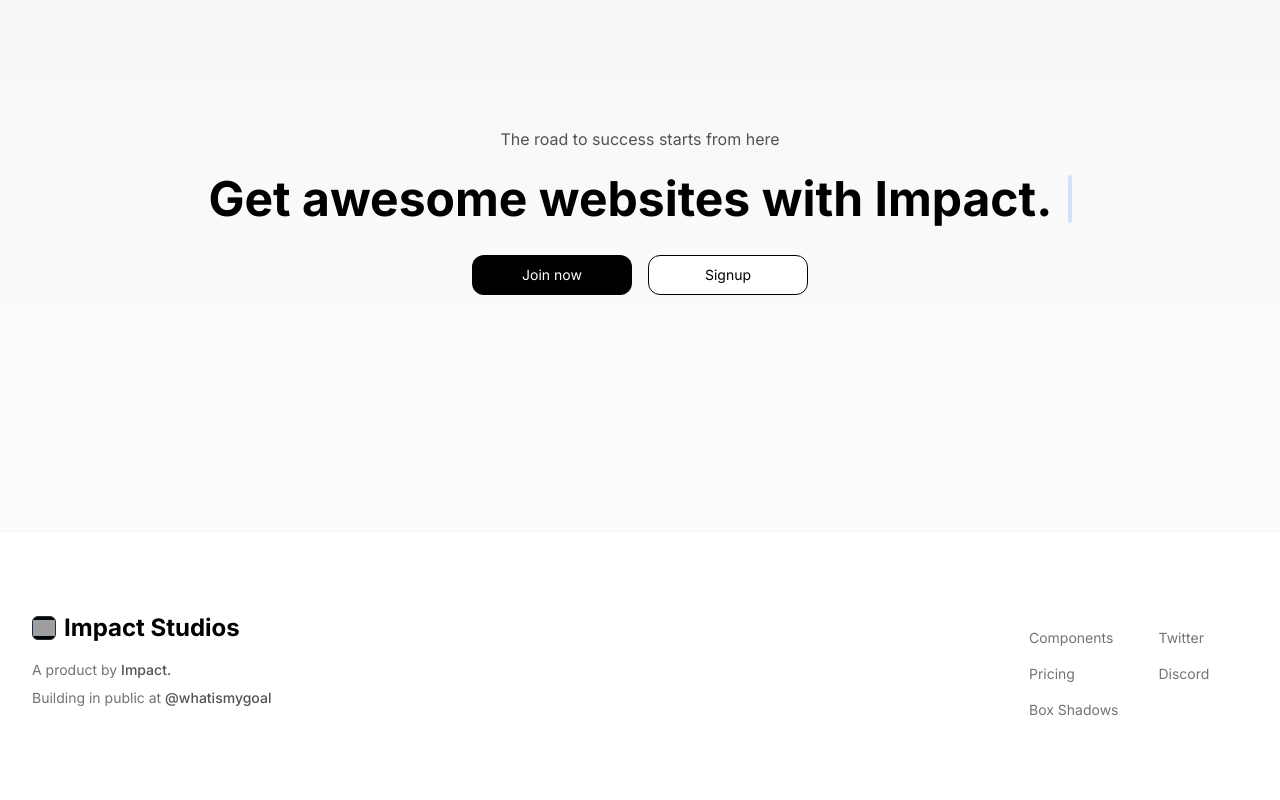
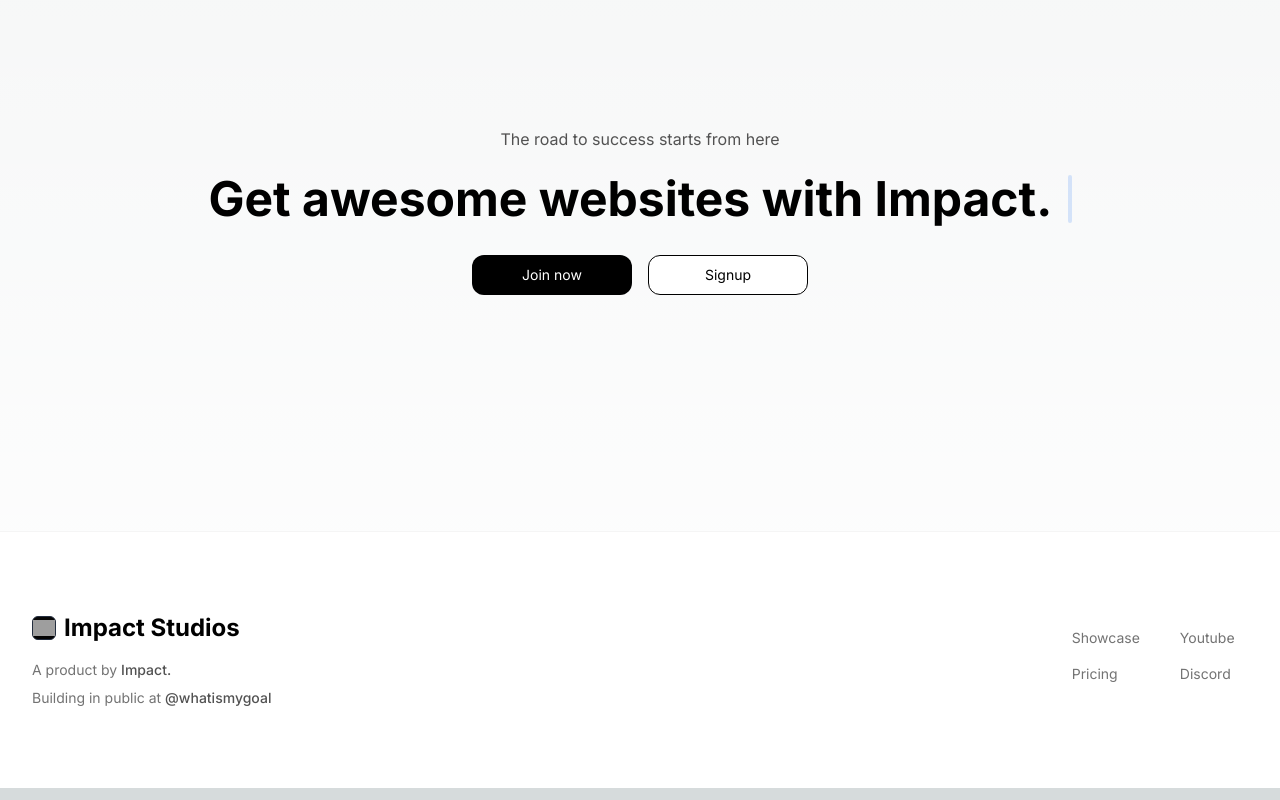
Before and after one commit to InfiniteDevs/impact, a Next.js app: page / in a window 1280 px wide. Shown: the part 3149-3949 px from the top of the page. Built offline with nearby package versions, Linux system fonts and the light colour scheme; grey boxes are pictures that could not be loaded.

Commit message:
Update footer.tsx

```diff
--- a/components/footer.tsx
+++ b/components/footer.tsx
@@ -35,6 +35,7 @@ export default function Footer() {
           <div>
             A product by{" "}
             <a
+              href="/"
               target="__blank"
               className="dark:text-sky-500 text-neutral-600 font-medium"
             >
@@ -56,9 +57,9 @@ export default function Footer() {
           <div className="flex justify-center space-y-4 flex-col mt-4">
             <a
               className="transition-colors hover:text-foreground/80 text-foreground/60"
-              href="/components"
+              href="/showcase"
             >
-              Components
+              Showcase
             </a>
             <a
               className="transition-colors hover:text-foreground/80 text-foreground/60"
@@ -66,25 +67,19 @@ export default function Footer() {
             >
               Pricing
             </a>
-            <a
-              className="transition-colors hover:text-foreground/80 text-foreground/60"
-              href="/tools/box-shadows"
-            >
-              Box Shadows
-            </a>
           </div>
           <div className="flex justify-center space-y-4 flex-col mt-4">
             <a
               target="__blank"
               className="transition-colors hover:text-foreground/80 text-foreground/60"
-              href="https://twitter.com/aceternitylabs"
+              href="https://youtube.com/"
             >
-              Twitter
+              Youtube
             </a>
             <a
               target="__blank"
               className="transition-colors hover:text-foreground/80 text-foreground/60"
-              href="https://discord.gg/ftZbQvCdN7"
+              href="https://discord.gg/"
             >
               Discord
             </a>
```
